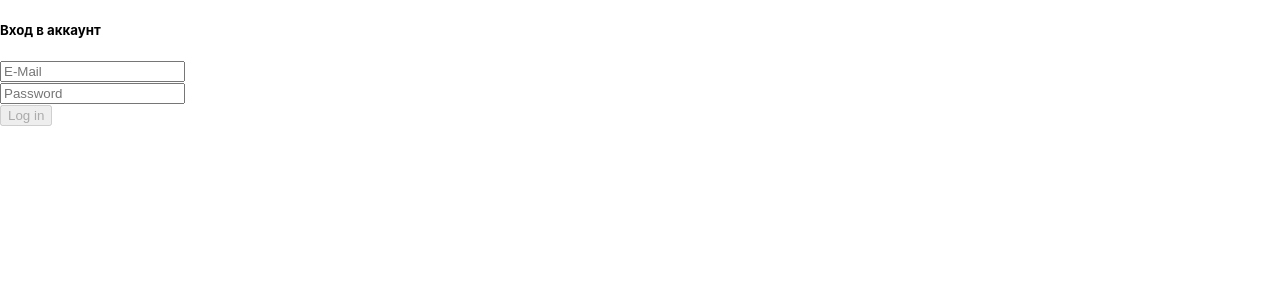
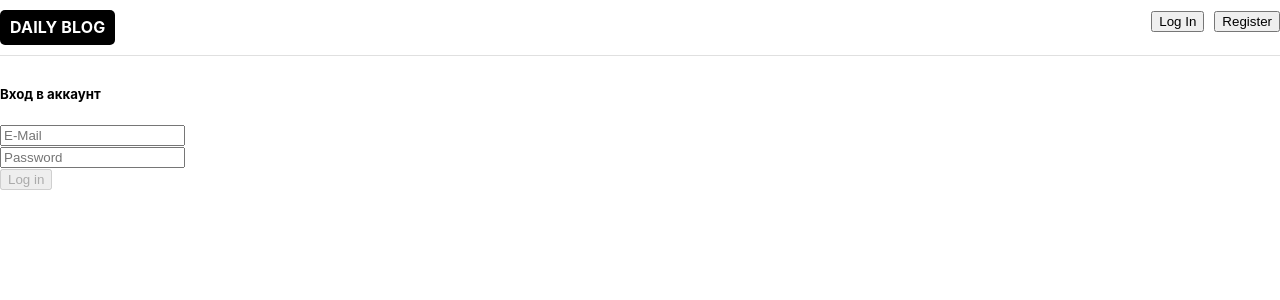
Before and after one commit to Art7578/react-articles, a React (Create React App) app: page /react-articles/login in a window 1280 px wide. Shown: the top 300 px of the page. Built offline with nearby package versions, Linux system fonts and the light colour scheme.

Commit message:
add header and log out

```diff
--- a/src/App.js
+++ b/src/App.js
@@ -1,5 +1,6 @@
 import { Routes, Route } from "react-router-dom";
 
+import { Header } from "./components/Header/Header";
 import { Home } from "./pages/Home/Home";
 import { Registration } from "./pages/Registration/Registration";
 import { Login } from "./pages/Login/Login";
@@ -8,6 +9,7 @@ function App() {
 
   return (
     <>
+    <Header/>
     <div>
       <Routes>
         <Route path="/" element={<Home/>}/>
--- /dev/null
+++ b/src/components/Header/Header.jsx
@@ -0,0 +1,47 @@
+import React from 'react';
+import { useSelector, useDispatch } from 'react-redux';
+import { Link } from 'react-router-dom';
+
+import css from './Header.module.css';
+
+import { logout, selectIsAuth } from "../../redux/slices/auth";
+
+export const Header = () => {
+  const dispatch = useDispatch();
+  const isAuth = useSelector(selectIsAuth);
+
+  const onClickLogout = () => {
+    if (window.confirm('Are you sure you want to log?')) {
+      dispatch(logout());
+      window.localStorage.removeItem('token');
+    }
+  };
+
+  return (
+    <div className={css.root}>
+      <div className={css.inner}>
+        <Link className={css.logo} to="/">
+          <div>DAILY BLOG</div>
+        </Link>
+        <div className={css.buttons}>
+          {isAuth ? (
+            <>
+              <button onClick={onClickLogout} className="button-contained button-error">
+                Log out
+              </button>
+            </>
+          ) : (
+            <>
+              <Link to="/login">
+                <button className="button-outlined">Log In</button>
+              </Link>
+              <Link to="/register">
+                <button className="button-contained">Register</button>
+              </Link>
+            </>
+          )}
+        </div>
+      </div>
+    </div>
+  );
+};
--- /dev/null
+++ b/src/components/Header/Header.module.css
@@ -0,0 +1,35 @@
+.root {
+    background-color: #fff;
+    padding: 10px 0;
+    border-bottom: 1px solid #e0e0e0;
+    margin-bottom: 30px;
+  }
+
+  .inner {
+    display: flex;
+    justify-content: space-between;
+  }
+
+  .logo {
+    background-color: black;
+    color: #fff;
+    font-weight: 700;
+    line-height: 35px;
+    text-transform: uppercase;
+    letter-spacing: 0.15px;
+    border-radius: 5px;
+    padding: 0 10px;
+    text-decoration: none;
+  }
+
+  .logo:hover {
+    background-color: #4361ee;
+  }
+
+  .buttons button {
+    margin-left: 10px;
+  }
+
+  .buttons a {
+    text-decoration: none;
+  }
```
